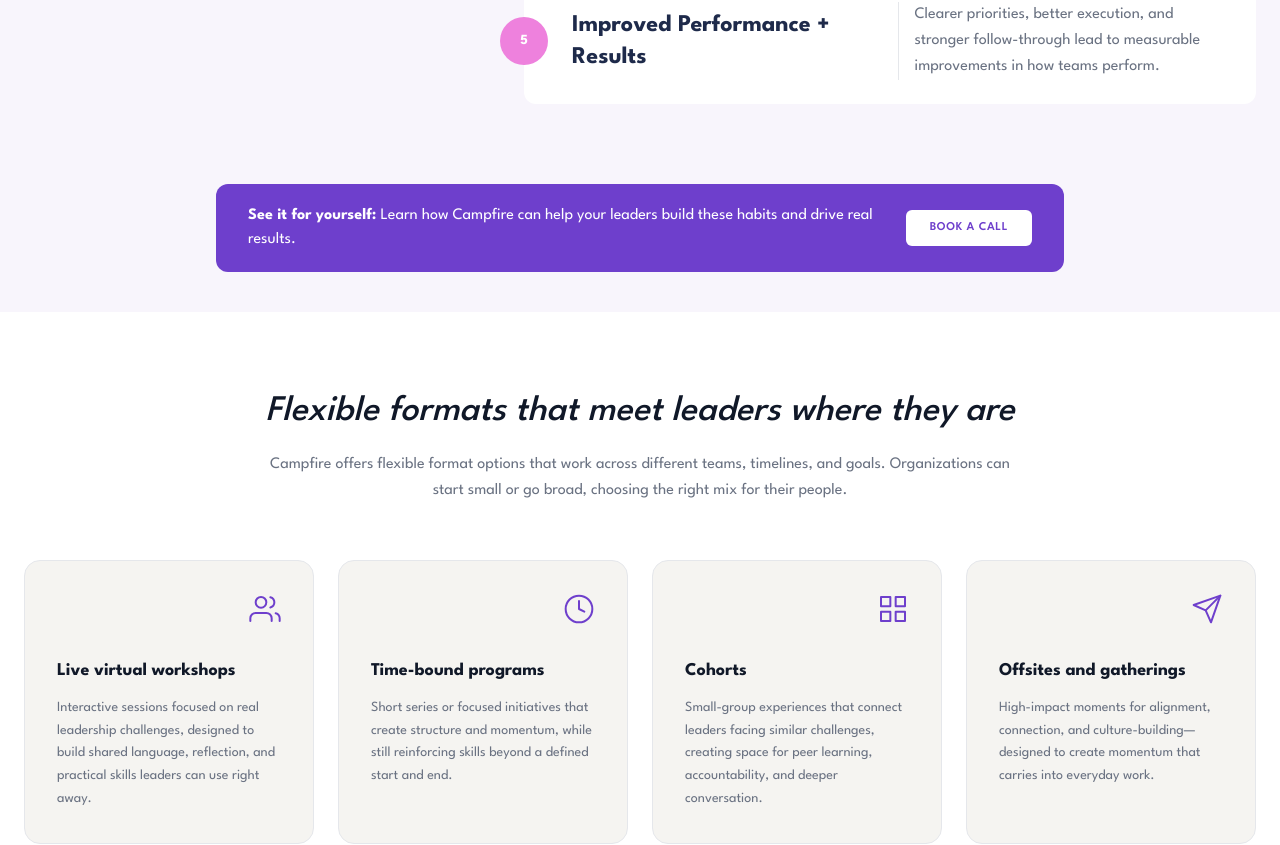
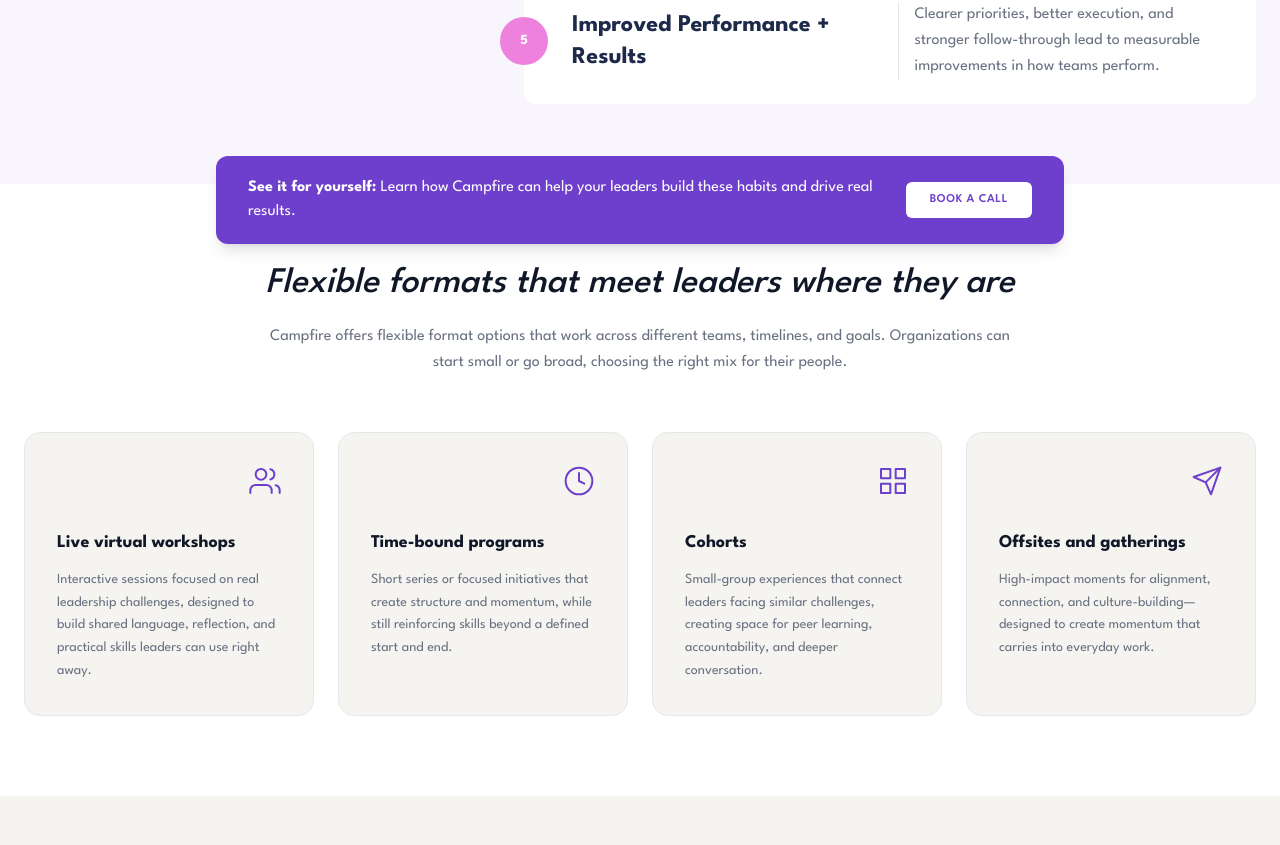
Before and after one commit to stevearntz/campfire-website, a Next.js app: page / in a window 1280 px wide. Shown: the part 6107-6952 px from the top of the page. Built offline with nearby package versions, Linux system fonts and the light colour scheme; no server answers.

Commit message:
Position purple CTA banner straddling the section boundary

```diff
--- a/app/page.tsx
+++ b/app/page.tsx
@@ -460,10 +460,12 @@
         </div>
       </section>
 
-      {/* ==================== SEE IT FOR YOURSELF BANNER ==================== */}
-      <section className="bg-[#F8F5FC] pb-10">
+      {/* ==================== HOW IT SHOWS UP ==================== */}
+      <section className="relative pt-20 pb-20 bg-white">
+        {/* Purple CTA banner — bridges between sections */}
+        <div className="absolute left-0 right-0 -top-7 z-10">
           <div className="max-w-4xl mx-auto px-6">
-          <div className="bg-[#6E3FCC] rounded-xl px-8 py-5 flex flex-col md:flex-row items-center justify-between gap-4">
+            <div className="bg-[#6E3FCC] rounded-xl px-8 py-5 flex flex-col md:flex-row items-center justify-between gap-4 shadow-lg">
               <p className="text-white text-sm md:text-base text-center md:text-left">
                 <span className="font-bold">See it for yourself:</span>{" "}
                 Learn how Campfire can help your leaders build these habits and drive real results.
@@ -476,10 +478,7 @@
               </Link>
             </div>
           </div>
-      </section>
-
-      {/* ==================== HOW IT SHOWS UP ==================== */}
-      <section className="py-20 bg-white">
+        </div>
         <div className="max-w-7xl mx-auto px-6">
           <div className="text-center mb-14">
             <h2 className="text-3xl md:text-4xl font-medium text-gray-900 italic">
```
Lines whose indentation alone changed are shown as unchanged.
